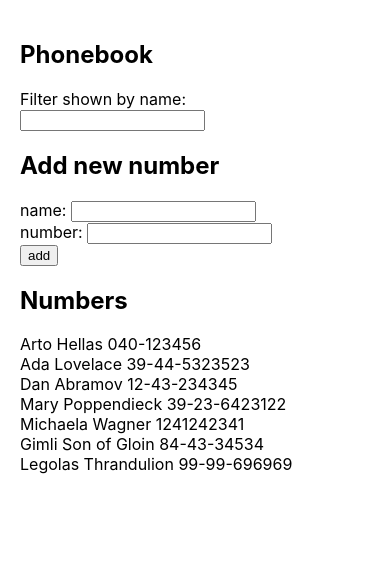
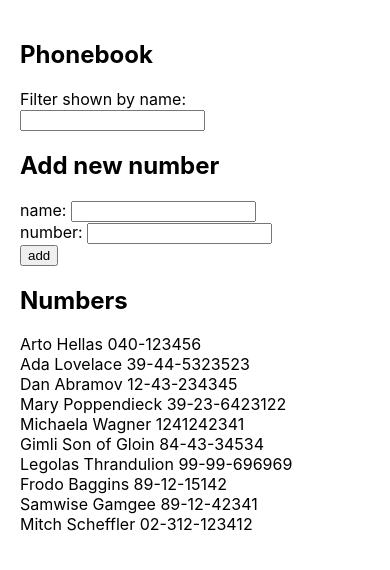
Before and after one commit to mickywagner/fullstack-open-2021, a React (Create React App) app in the folder part2/phonebook/: page / in a window 390 px wide. Shown: the top 570 px of the page. Built offline with nearby package versions, Linux system fonts and the light colour scheme; data requests are answered from the project's data file.

Commit message:
part2 | 2.16 Phonebook step8 | Create separate module for API calls

```diff
--- a/part2/phonebook/db.json
+++ b/part2/phonebook/db.json
@@ -34,6 +34,21 @@
       "name": "Legolas Thrandulion",
       "number": "99-99-696969",
       "id": 7
+    },
+    {
+      "name": "Frodo Baggins",
+      "number": "89-12-15142",
+      "id": 8
+    },
+    {
+      "name": "Samwise Gamgee",
+      "number": "89-12-42341",
+      "id": 9
+    },
+    {
+      "name": "Mitch Scheffler",
+      "number": "02-312-123412",
+      "id": 10
     }
   ]
 }
--- a/part2/phonebook/src/App.js
+++ b/part2/phonebook/src/App.js
@@ -1,5 +1,5 @@
 import { useState, useEffect } from "react";
-import axios from "axios";
+import contactService from "./services/contacts";
 
 import Persons from "./components/Persons";
 import Form from "./components/Form";
@@ -14,9 +14,8 @@ const App = () => {
   );
 
   useEffect(() => {
-    axios.get("http://localhost:3001/persons").then((response) => {
-      const personData = response.data;
-      setPersons(personData);
+    contactService.getAll().then((initialContacts) => {
+      setPersons(initialContacts);
     });
   }, []);
 
--- a/part2/phonebook/src/components/Form.js
+++ b/part2/phonebook/src/components/Form.js
@@ -1,5 +1,5 @@
 import React, { useState } from "react";
-import axios from 'axios';
+import contactService from "../services/contacts";
 
 const Form = ({ persons, setPersons }) => {
   const [newName, setNewName] = useState("");
@@ -16,9 +16,9 @@ const Form = ({ persons, setPersons }) => {
       alert(`${newName} is already added to the phonebook`);
     } else {
       let newPerson = { name: newName, number: newNumber };
-      axios.post("http://localhost:3001/persons", newPerson).then(response => {
-        setPersons(persons.concat(response.data));
-      })
+      contactService
+        .create(newPerson)
+        .then((newContact) => setPersons(persons.concat(newContact)));
     }
 
     setNewName("");
--- /dev/null
+++ b/part2/phonebook/src/services/contacts.js
@@ -0,0 +1,16 @@
+import axios from "axios";
+
+const baseURL = "http://localhost:3001/persons";
+
+const getAll = () => {
+    const request = axios.get(baseURL);
+    return request.then(response => response.data)
+}
+
+const create = (newContact) => {
+    const request = axios.post(baseURL, newContact)
+    return request.then(response => response.data)
+}
+
+/* eslint import/no-anonymous-default-export: [2, {"allowObject": true}] */
+export default { getAll, create, }
```
